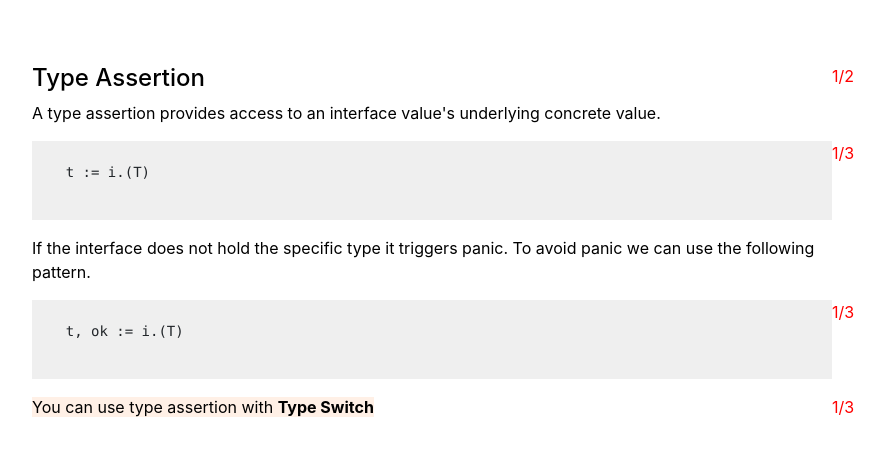
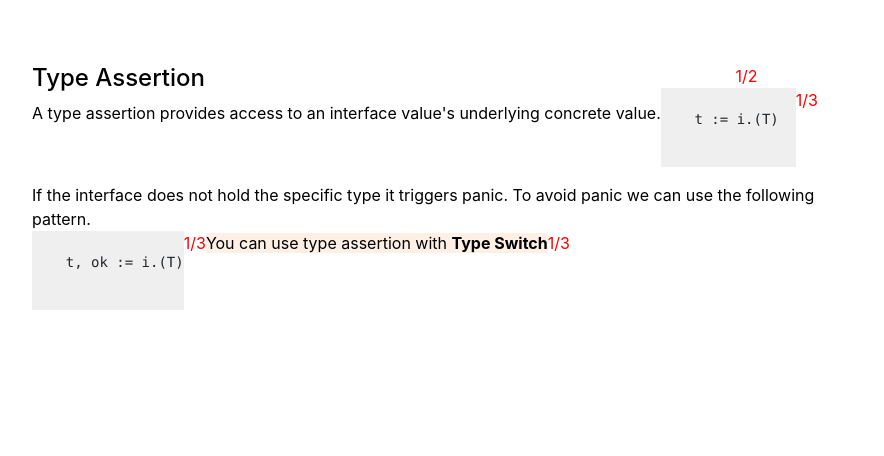
Before and after one commit to MarkSaravi/zoomable-documents, a React (Create React App) app: page /golang in a window 1280 px wide. Shown: the top 456 px of the page, without its empty margins (32-916 px from the left). Built offline with nearby package versions, Linux system fonts and the light colour scheme.

Commit message:
removing paragraph as container

```diff
--- a/src/components/Paragraphs.tsx
+++ b/src/components/Paragraphs.tsx
@@ -24,7 +24,7 @@ function toHtml(s: string | Sentences) {
 }
 
 function wrapInParagraph(paragraph: any[]) {
-    return <p style={{ textAlign: 'left' }} key={uuidv4()}>{[...paragraph]}</p>;
+    return <span style={{ textAlign: 'left', float: 'left' }} key={uuidv4()}>{[...paragraph]}</span>;
 }
 
 function genParagraphs(
--- a/src/components/ZoomableView.tsx
+++ b/src/components/ZoomableView.tsx
@@ -23,7 +23,7 @@ const ZoomableView: React.FC<Props> = (props: Props) => {
 
   return (
     <section style={{ position: 'relative' }}>
-      <span style={{ color: 'red', position: 'absolute', left: '100%', top: 0 }}>{zoomLevel + 1}/{maxLevel + 1}</span>
+      <span style={{ color: 'red', position: 'relative', right: '0px', top: 0 }}>{zoomLevel + 1}/{maxLevel + 1}</span>
       <Paragraphs
         sentences={sentences}
         levels={levels}
--- a/src/data/Ferdowsi.ts
+++ b/src/data/Ferdowsi.ts
@@ -13,7 +13,7 @@ const shahnamehpicturescarosel: Sentences = {
   sentences: [
     {
       id: '4-0',
-      content: '<img src="/shahnameh00.jpg" style="height: 150px;"  alt=""  />',
+      content: '<img src="/shahnameh00.jpg" style="height: 150px;"  alt="" />',
       positions: {
         0: { after: FIRST_SENTENCE_ID },
       }
@@ -131,12 +131,28 @@ const Ferdowsi: Sentences = {
   id: 'ferdowsi',
   sentences: [
     {
+      id: '2-2',
+      content: '<h2>Ferdowsi</h1>',
+      positions: {
+        0: { after: FIRST_SENTENCE_ID },
+        1: { after: FIRST_SENTENCE_ID },
+      }
+    },
+    {
       id: '2-0',
       content: 'Abul-Qâsem Ferdowsi Tusi (ابوالقاسم فردوسی توسی) (935 or 940–between 1019 and 1026), or just Ferdowsi is celebrated as the most influential figure in Persian literature and one of the greatest in the history of literature.',
       positions: {
-        0: { after: FIRST_SENTENCE_ID },
+        0: { after: '2-2' },
+        1: { after: '2-2' },
       }
     },
+    {
+      id: '2-1',
+      content: 'Ferdowsi has a unique place in Persian history because of the strides he made in reviving and regenerating the Persian language and cultural traditions. His works are cited as a crucial component in the persistence of the Persian language, as those works allowed much of the tongue to remain codified and intact.',
+      positions: {
+        1: { after: '2-0' },
+      }
+    }
   ],
 };
 
```
